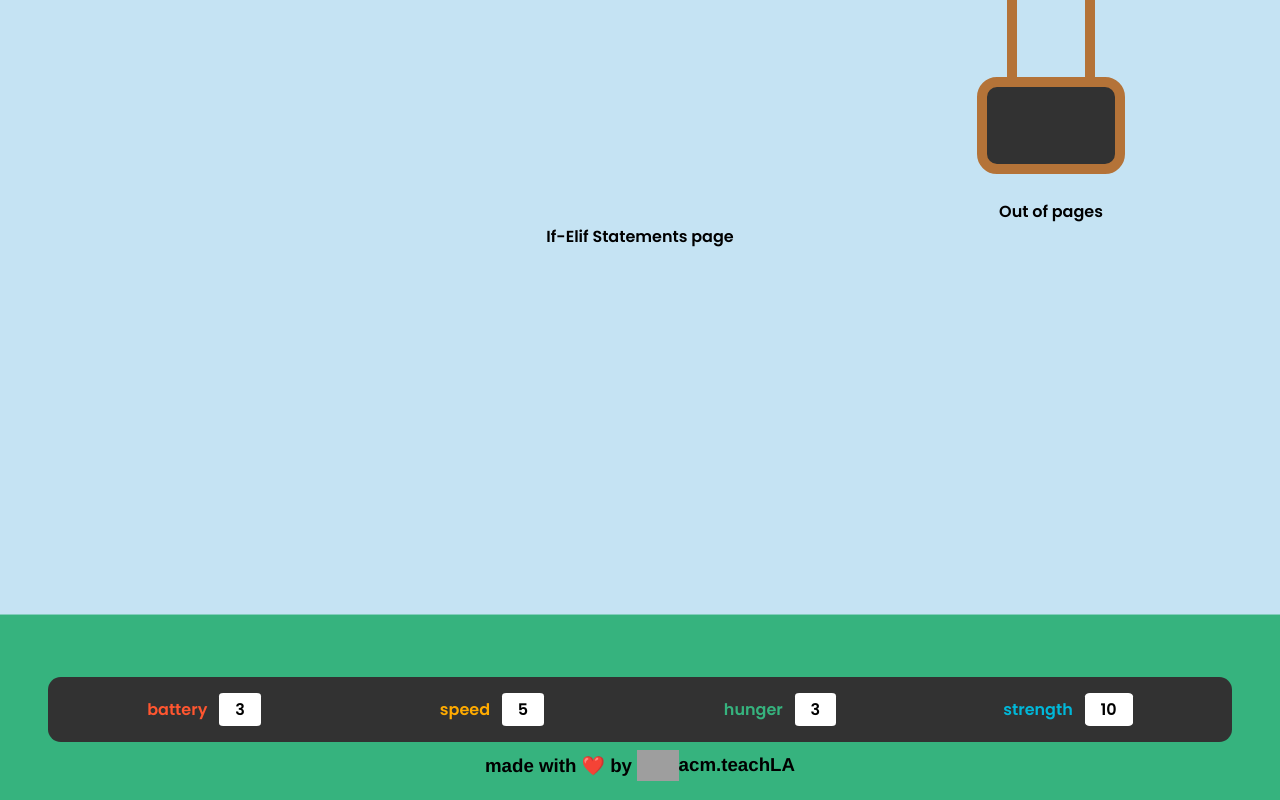
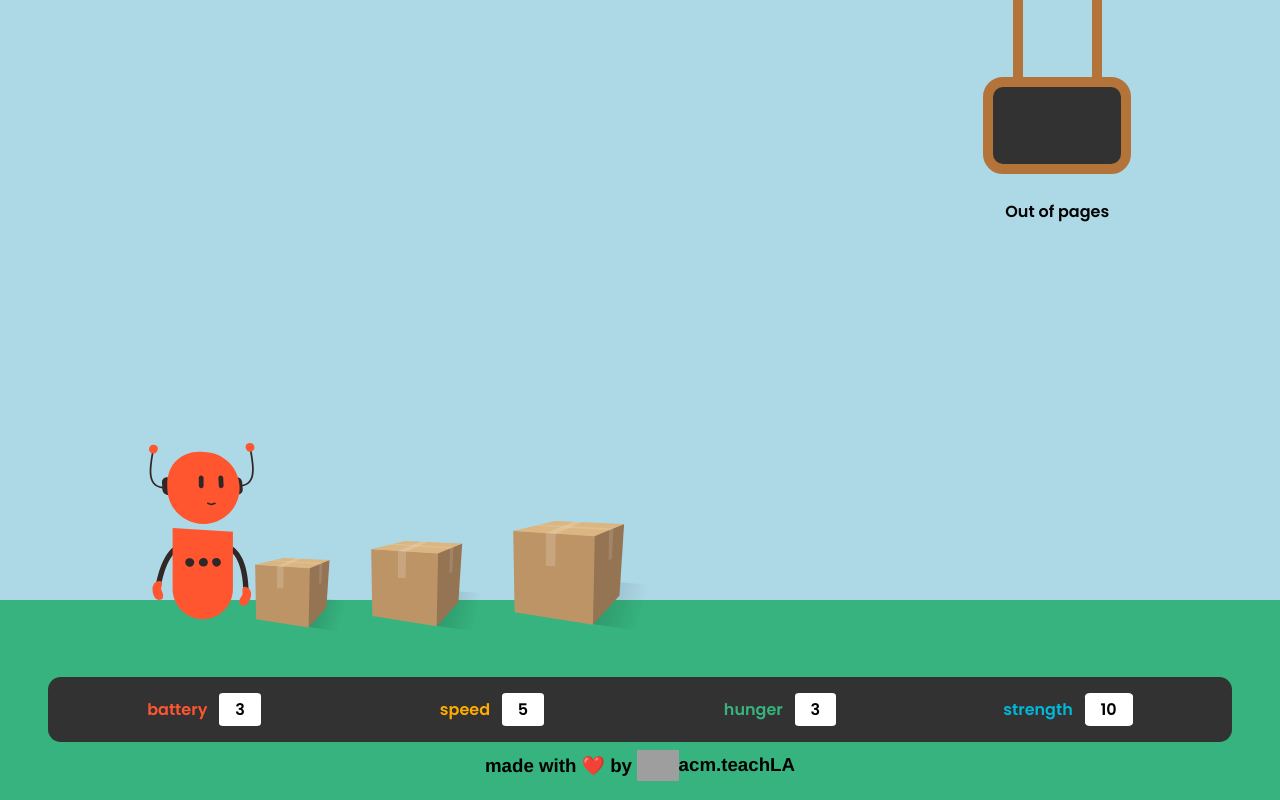
Before and after one commit to uclaacm/conditional-learning-lab, a React app: page /ifelif in a window 1280 px wide. Built offline with nearby package versions, Linux system fonts and the light colour scheme; grey boxes are pictures that could not be loaded; a web font is replaced by a local one.

Commit message:
Illustrations (#89)
* add pics

* Seperated

* add pictures

* lint

* small bugs

* lint

Co-authored-by: Nathan Endow <35786272+nendow02@users.noreply.github.com>

```diff
--- a/src/components/App.tsx
+++ b/src/components/App.tsx
@@ -62,18 +62,9 @@ function App(): JSX.Element {
 
   return (
     <div id="app-wrapper">
-      <motion.div initial={{ opacity: 0 }} animate={controls}>
-        <div id="upper">
+      <div id="main-section">
+        <motion.div initial={{ opacity: 0 }} animate={controls} id="left">
           <Description />
-          <CodeSection
-            startExitAnimation={exitAnimation}
-            statAction={handleStatChange}
-            playerStats={playerStats}
-            openPlayAgain={() => setPlayAgainOpen(true)}
-          />
-        </div>
-      </motion.div>
-      <motion.div initial={{ opacity: 0 }} animate={controls}>
           <Switch>
             <Route exact path="/"><Landing /></Route>
             <Route exact path="/easyif"><EasyIf /></Route>
@@ -83,10 +74,21 @@ function App(): JSX.Element {
             <Route exact path="/nested"><Nested /></Route>
           </Switch>
         </motion.div>
+        <motion.div initial={{ opacity: 0 }} animate={controls}>
+          <CodeSection
+            startExitAnimation={exitAnimation}
+            statAction={handleStatChange}
+            playerStats={playerStats}
+            openPlayAgain={() => setPlayAgainOpen(true)}
+          />
+        </motion.div>
+      </div>
+      <div id="bottom-section">
         <PlayAgain modalOpen={playAgainOpen} closeAction={() => setPlayAgainOpen(false)} />
         <Stats playerStats={playerStats} />
         <Footer />
-    </div >
+      </div>
+    </div>
   );
 }
 
--- a/src/components/pages/EasyIf.tsx
+++ b/src/components/pages/EasyIf.tsx
@@ -1,7 +1,11 @@
+import robot from '../../assets/robot.svg';
+
 function EasyIf(): JSX.Element {
   return (
     <div>
-      <div>Easy If-Statement Page</div>
+      <div className='illustration-left'>
+        <img style={{paddingLeft: '10vw'}} src={robot} className="robot" alt="robot"></img>
+      </div>
     </div>
   );
 }
--- a/src/components/pages/HungerIfElse.tsx
+++ b/src/components/pages/HungerIfElse.tsx
@@ -1,7 +1,12 @@
+import '../../styles/illustrations.scss';
+import chicken from '../../assets/chicken.svg';
+import robot from '../../assets/robot.svg';
+
 function HungerIfElse(): JSX.Element {
   return (
-    <div>
-      <div>If-else statement page 1: Hunger</div>
+    <div className='illustration'>
+      <img src={robot} className="robot" alt="robot"></img>
+      <img src={chicken} id="chicken" alt="chicken"></img>
     </div>
   );
 }
--- a/src/components/pages/IfElif.tsx
+++ b/src/components/pages/IfElif.tsx
@@ -1,7 +1,20 @@
+import '../../styles/illustrations.scss';
+import largebox from '../../assets/largebox.svg';
+import mediumbox from '../../assets/mediumbox.svg';
+import robot from '../../assets/robot.svg';
+import smallbox from '../../assets/smallbox.svg';
+
 function IfElif(): JSX.Element {
   return (
     <div>
-      <div>If-Elif Statements page</div>
+      <div className='illustration'>
+        <img src={robot} className="robot" alt="robot"></img>
+        <div id="boxes">
+          <img src={smallbox} className="box" alt="smallbox"></img>
+          <img src={mediumbox} className="box" alt="mediumbox"></img>
+          <img src={largebox} className="box" alt="largebox"></img>
+        </div>
+      </div>
     </div>
   );
 }
--- a/src/components/pages/Landing.tsx
+++ b/src/components/pages/Landing.tsx
@@ -1,6 +1,12 @@
+import '../../styles/illustrations.scss';
+import charger from '../../assets/charger.svg';
+import robot from '../../assets/robot.svg';
+
 export default function Landing(): JSX.Element {
-
   return (
-    <div>test</div>
+    <div className='illustration'>
+      <img src={robot} className="robot" alt="robot"></img>
+      <img src={charger} alt="charger"></img>
+    </div>
   );
 }
--- a/src/components/pages/Nested.tsx
+++ b/src/components/pages/Nested.tsx
@@ -1,7 +1,24 @@
+import '../../styles/illustrations.scss';
+
+import largebox from '../../assets/largebox.svg';
+import mediumbox from '../../assets/mediumbox.svg';
+import robot from '../../assets/robot.svg';
+import smallbox from '../../assets/smallbox.svg';
+
 function Nested(): JSX.Element {
   return (
     <div>
-      <div>Nested Statements page</div>
+      <div className='illustration'>
+        <div id="stacked">
+          <img src={robot} className="robot" alt="robot"></img>
+          <img className="stacked-element box" src={mediumbox} alt="mediumbox"></img>
+        </div>
+        <div id="boxes">
+          <img src={smallbox} className="box" alt="smallbox"></img>
+          <img className="hidden box" src={mediumbox} alt="mediumbox"></img>
+          <img src={largebox} className="box" alt="largebox"></img>
+        </div>
+      </div>
     </div>
   );
 }
--- a/src/components/pages/ObstacleIfElse.tsx
+++ b/src/components/pages/ObstacleIfElse.tsx
@@ -1,7 +1,12 @@
+import '../../styles/illustrations.scss';
+import boulder from '../../assets/boulder.svg';
+import robot from '../../assets/robot.svg';
+
 function ObstacleIfElse(): JSX.Element {
   return (
-    <div>
-      <div>If-else statement page 2: Obstacle</div>
+    <div className='illustration'>
+      <img src={robot} className="robot" alt="robot"></img>
+      <img src={boulder} id="boulder" alt="charger"></img>
     </div>
   );
 }
--- a/src/components/shared/PlayAgain.tsx
+++ b/src/components/shared/PlayAgain.tsx
@@ -27,6 +27,7 @@ export default function PlayAgain(props: PlayAgainProps): JSX.Element {
     <Modal
       style={{
         overlay: {
+          zIndex: 99,
           position: 'fixed',
           top: 0,
           left: 0,
--- a/src/styles/app.scss
+++ b/src/styles/app.scss
@@ -2,12 +2,23 @@
 
 #app-wrapper {
   background-color: lightblue;
-  background-image: url('../assets/background.svg');
-  background-size: cover;
+  display: grid;
+  grid-template-rows: 75% auto;
   height: 100vh;
 }
 
-#upper {
+#bottom-section {
+  background-color: #36b37e;
+}
+
+#main-section {
   display: flex;
   justify-content: space-around;
+  z-index: 10;
 }
+
+#left {
+  display: flex;
+  flex-flow: column wrap;
+  justify-content: space-between;
+}
--- /dev/null
+++ b/src/styles/illustrations.scss
@@ -0,0 +1,46 @@
+.illustration {
+  align-items: flex-end;
+  // background-color: red;
+  display: flex;
+  justify-content: space-around;
+  margin-bottom: -20px;
+}
+
+.illustration-left {
+  // background-color: red;
+  display: flex;
+  margin-bottom: -20px;
+}
+
+.robot {
+  height: calc(100px + 6vw);
+}
+
+#chicken {
+  height: calc(50px + 6vw);
+  margin-bottom: 20px;
+}
+
+#boulder {
+  margin-bottom: -20px;
+}
+
+.box {
+  margin-bottom: -20px;
+}
+
+// boxes
+
+.hidden {
+  visibility: hidden;
+}
+
+#stacked {
+  position: relative;
+}
+
+.stacked-element {
+  left: 30%;
+  position: absolute;
+  top: 40%;
+}
```
Also changed, not shown: src/assets/boulder.svg. Lines whose indentation alone changed are shown as unchanged.
